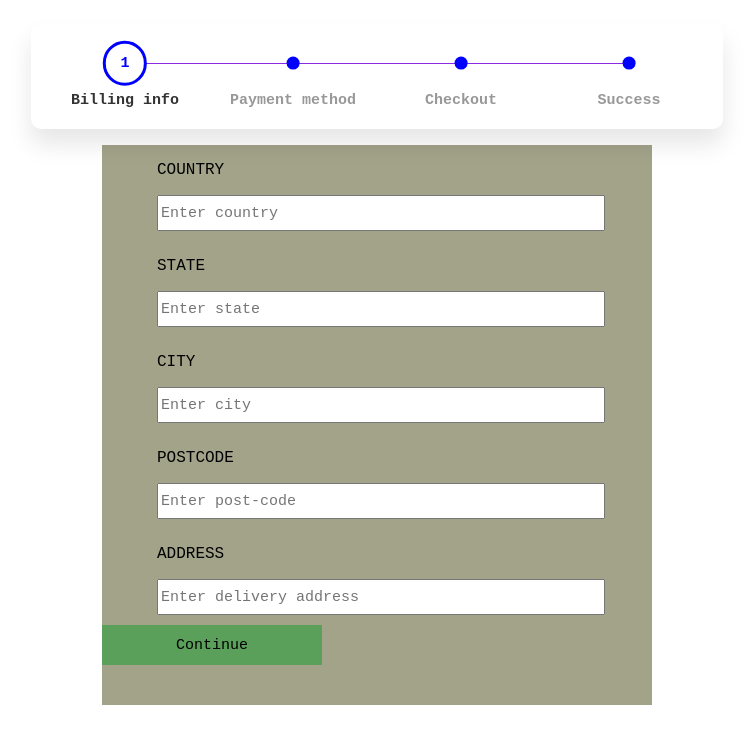
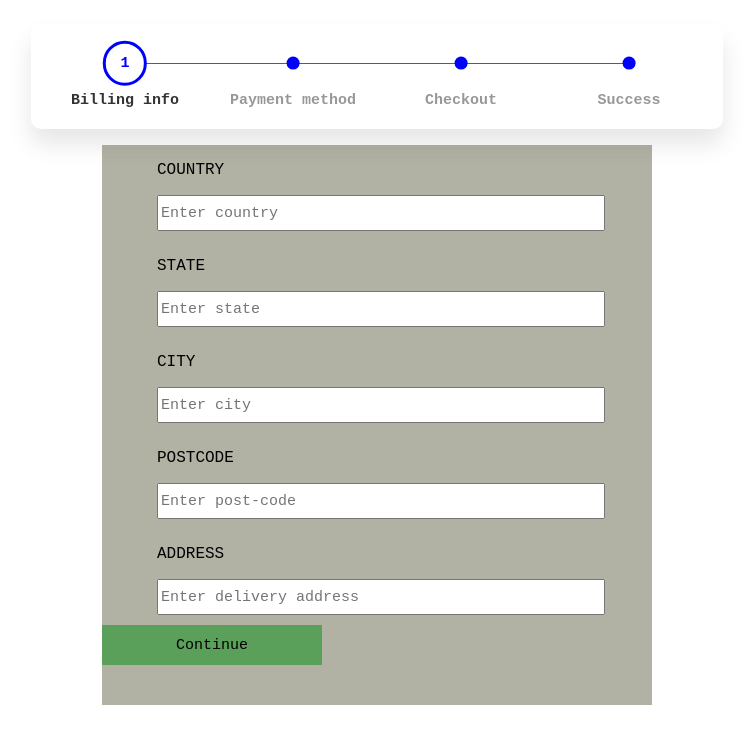
Before and after one commit to TORYILA/checkout, a plain HTML site: page index.html in a window 1280 px wide. Shown: the whole page, without its empty margins (263-1016 px from the left). Drawn offline with Linux system fonts and the light colour scheme; a web font is replaced by a local one.

Commit message:
Update that.css\

```diff
--- a/that.css
+++ b/that.css
@@ -107,7 +107,7 @@
             max-width: 800px;
             margin: 0 auto;
             padding-bottom: 5vh;
-            background-color: rgb(163, 163, 138);
+            background-color: rgb(177, 177, 164);
 
 }
 .cartsummary{
```
